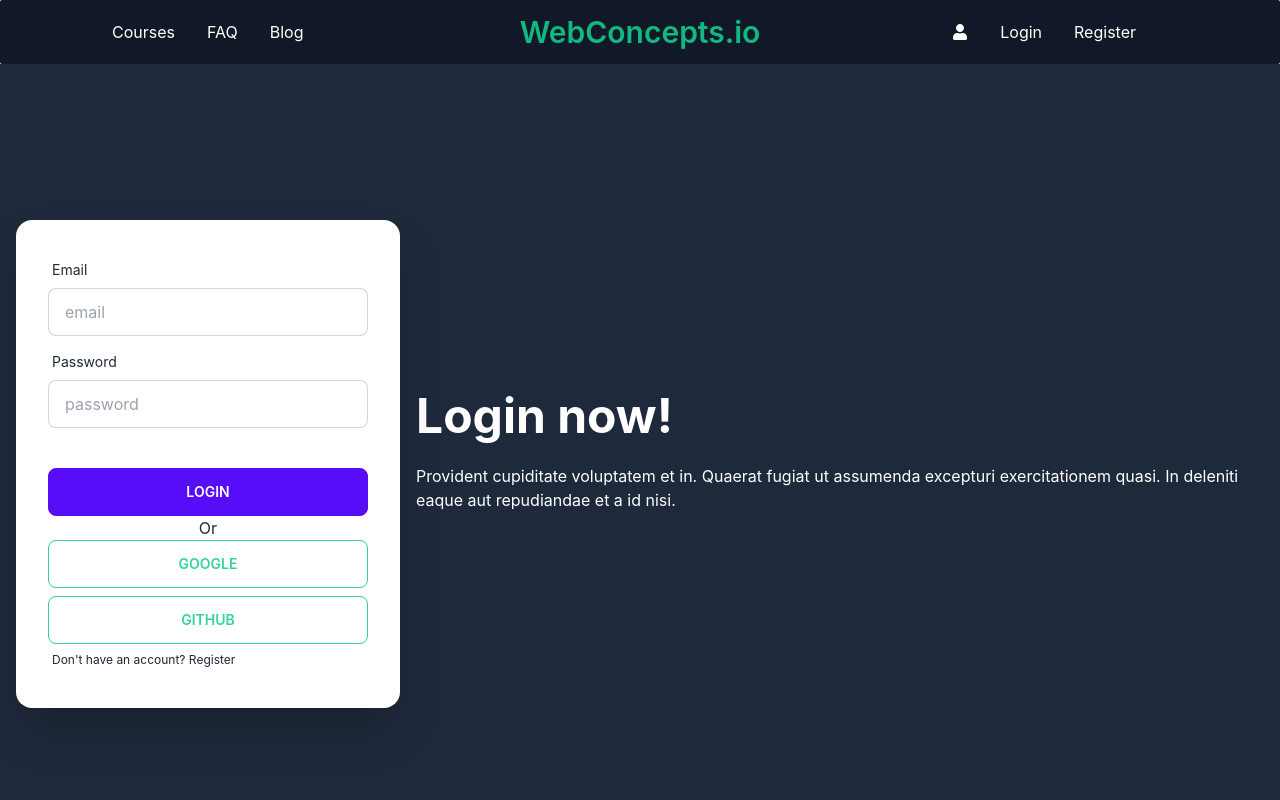
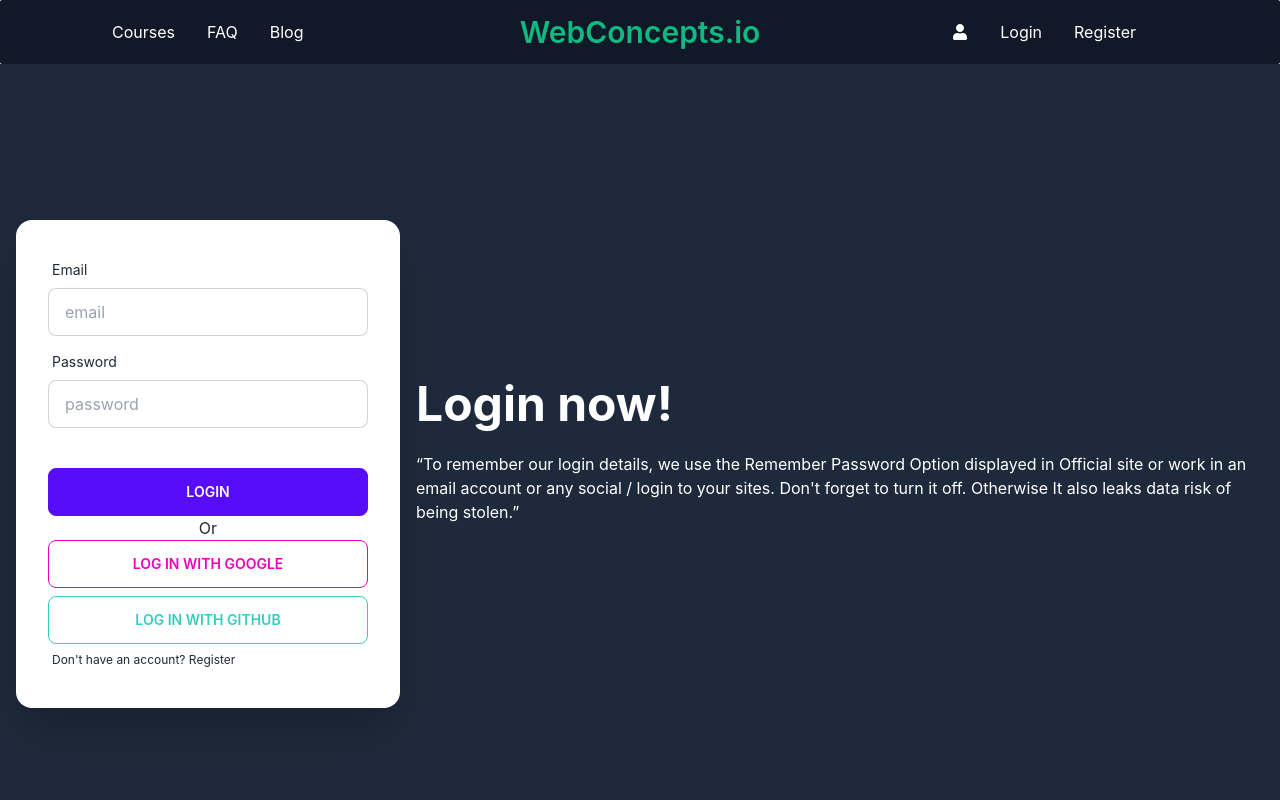
Before and after one commit to Jakaria230161/web-related-projects-client, a React (Create React App) app: page /login in a window 1280 px wide. Shown: the top 800 px of the page. Built offline with nearby package versions, Linux system fonts and the light colour scheme; no server answers.

Commit message:
github and google button sets

```diff
--- a/src/components/Login/Login.js
+++ b/src/components/Login/Login.js
@@ -66,9 +66,8 @@ export default function Login() {
         <div className="text-center text-white lg:text-left">
           <h1 className="text-5xl font-bold">Login now!</h1>
           <p className="py-6">
-            Provident cupiditate voluptatem et in. Quaerat fugiat ut assumenda
-            excepturi exercitationem quasi. In deleniti eaque aut repudiandae et
-            a id nisi.
+           “To remember our login details, we use the Remember Password Option displayed in Official site or work in an email account or any social / login to your sites.
+Don't forget to turn it off. Otherwise It also leaks data risk of being stolen.”
           </p>
         </div>
         <div className="card flex-shrink-0 w-full max-w-sm shadow-2xl bg-base-100">
@@ -105,15 +104,15 @@ export default function Login() {
               <p className="text-center">Or</p>
               <button
                 onClick={handleGoogleSignIn}
-                className="btn btn-outline btn-success mb-2"
+                className="btn btn-outline btn-secondary mb-2"
               >
-                Google
+                Log In with Google
               </button>
               <button
                 onClick={handleGithubSignIn}
-                className="btn btn-outline btn-success"
+                className="btn btn-outline btn-accent"
               >
-                GitHub
+                Log in with GitHub
               </button>
               <label className="label">
                 <h3 className="label-text-alt ">
--- a/src/components/Register/Register.js
+++ b/src/components/Register/Register.js
@@ -45,9 +45,7 @@ export default function Register() {
         <div className="text-center text-white lg:text-left">
           <h1 className="text-5xl font-bold">Register Now!</h1>
           <p className="py-6">
-            Provident cupiditate voluptatem et in. Quaerat fugiat ut assumenda
-            excepturi exercitationem quasi. In deleniti eaque aut repudiandae et
-            a id nisi.
+            Waiting periods are only a step. Registration is only a step. The prohibition of private firearms is the goal.Registration now to explore our all features.
           </p>
         </div>
         <div className="card flex-shrink-0 w-full max-w-sm shadow-2xl bg-base-100">
```
